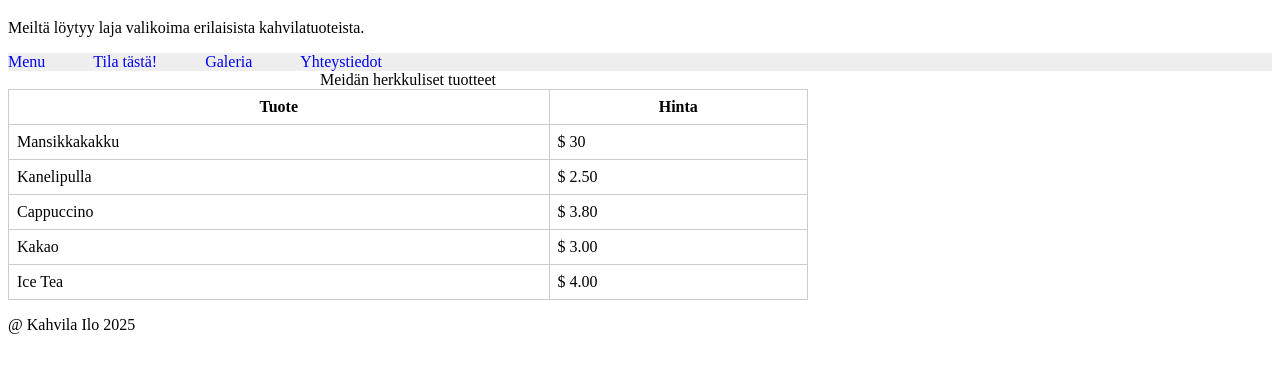
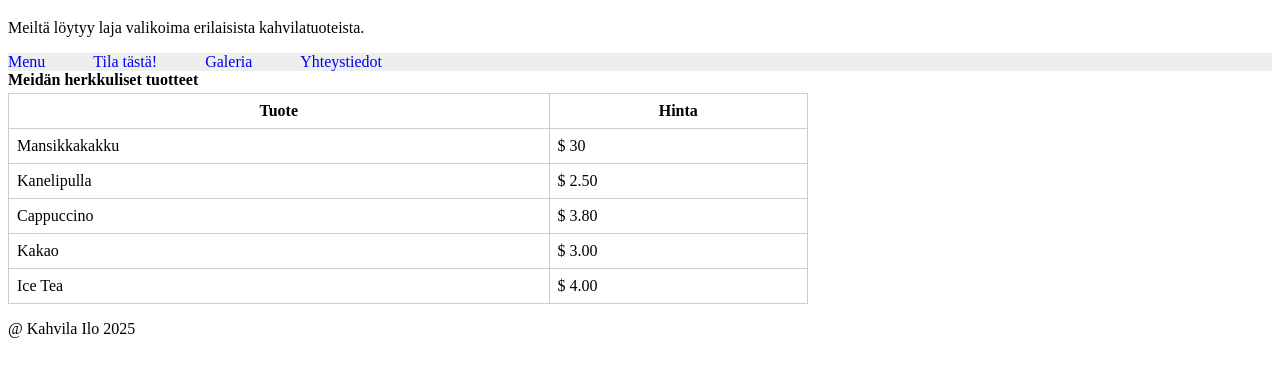
Before and after one commit to YvonneFrankort/web-development-labra, a plain HTML site: page menu.html in a window 1280 px wide. Shown: the part 61-438 px from the top of the page. Drawn offline with Linux system fonts and the light colour scheme.

Commit message:
styles fix

```diff
--- a/styles.css
+++ b/styles.css
@@ -10,5 +10,5 @@ width: 100%; max-width: 800px; }
 
 th, td { border: 1px solid #ccc; padding: 0.5rem; }
 
-} caption {
+ caption {
 text-align: left; font-weight: bold; margin-bottom: 0.25rem; }
```
